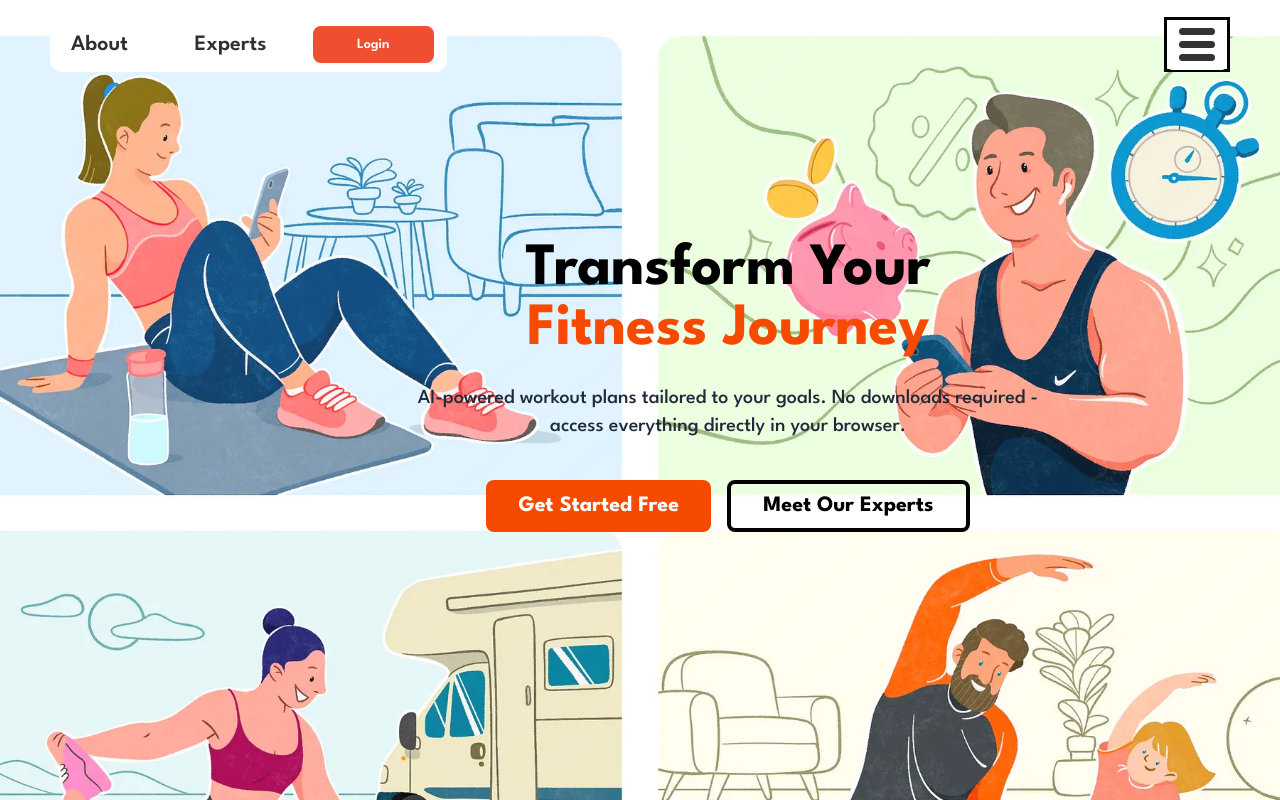
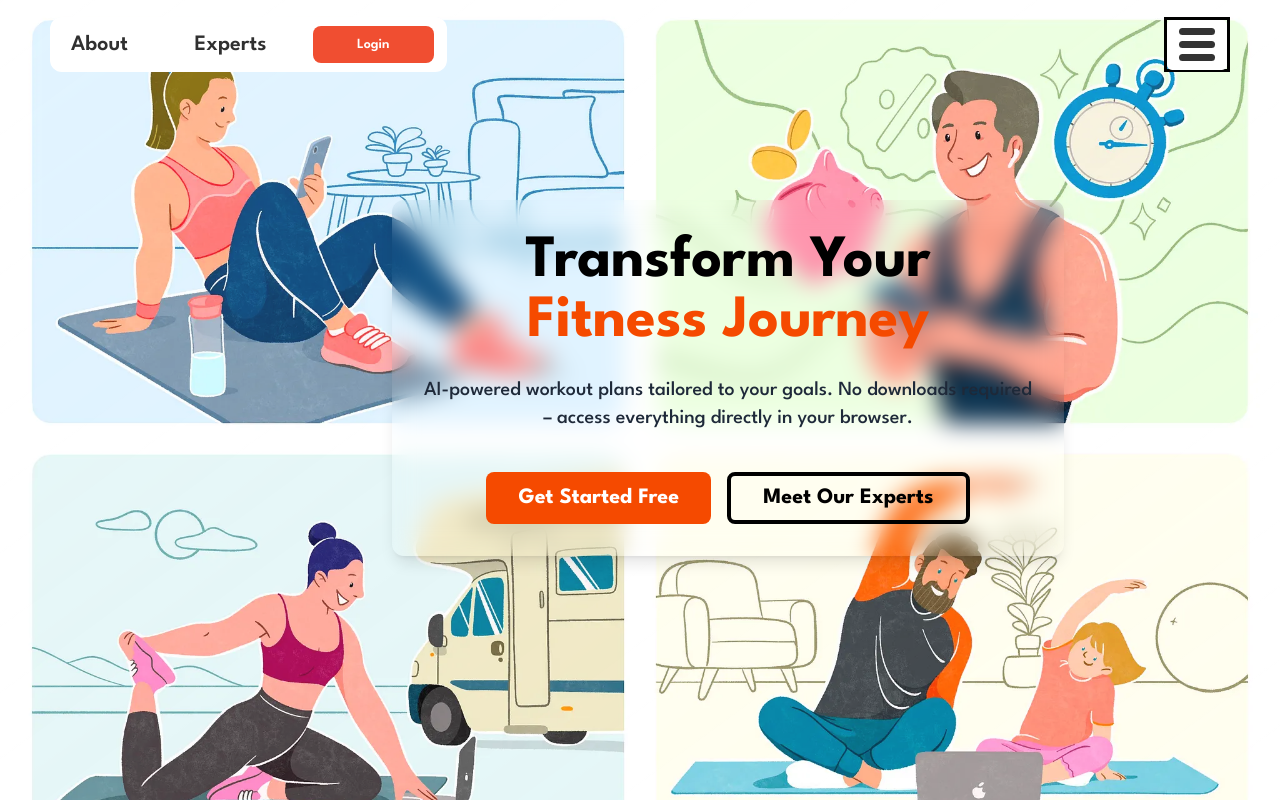
Before and after one commit to Santhoshkumarp01/FitnGro, a React (Vite) app: page / in a window 1280 px wide. Shown: the top 800 px of the page. Built offline with nearby package versions, Linux system fonts and the light colour scheme; no server answers; a web font is replaced by a local one.

Commit message:
hero-bg-blur...

```diff
--- a/frontend/src/pages/HomePage.jsx
+++ b/frontend/src/pages/HomePage.jsx
@@ -814,12 +814,13 @@ const solutions = [
   </div>
 
   {/* Container */}
-  <div className="max-w-7xl mx-auto px-4 lg:mt-10 sm:px-6 lg:px-8 py-20 md:py-8 lg:py-50 lg:ml-35">
+  <div className="max-w-7xl mx-auto px-4 lg:mt-0 sm:px-6 lg:px-8 py-20 md:py-8 lg:py-50 lg:ml-35">
     {/* Flex container for side-by-side layout */}
-    <div className="relative flex flex-col lg:ml-55 lg:mb-70 items-center lg:items-start gap-8 lg:gap-12">
+    <div className="relative flex flex-col lg:ml-55 lg:mb-10 items-center lg:items-start gap-8 lg:gap-12">
 
       {/* Left content */}
-      <div className="flex-1 text-center lg:mb-20 lg:max-w-2xl">
+      <div className="flex-1 text-center lg:mb-35 lg:max-w-2xl">
+  <div className="backdrop-blur-md rounded-xl p-8 shadow-lg">
     {/* Headline */}
     <h1 className="text-4xl sm:text-5xl md:text-6xl font-bold text-black mb-6">
       <span className="block">Transform Your</span>
@@ -828,22 +829,35 @@ const solutions = [
 
     {/* Subheading */}
     <p className="text-lg md:text-xl text-gray-800 mb-10">
-          AI-powered workout plans tailored to your goals. No downloads required -
+      AI-powered workout plans tailored to your goals. No downloads required –
       access everything directly in your browser.
     </p>
 
     {/* CTA Buttons */}
     <div className="flex justify-center sm:flex-row gap-4">
-          <button className="px-8 py-3 bg-orange-600 hover:bg-[#000000] hover:text-[#ef4d31] text-white font-bold rounded-lg transition-all transform hover:scale-105 ">
+      <button
+      onClick={() => currentUser ? navigate('/login') : setShowAuth(true)}
+      className="px-8 py-3 bg-orange-600 hover:bg-black hover:text-[#ef4d31] text-white font-bold rounded-lg transition-all transform hover:scale-105">
         Get Started Free
       </button>
-          <button className="px-8 py-3 bg-transparent border-2 border-black text-black hover:bg-black hover:text-[#ef4d31] font-bold rounded-lg transition-all md:border-4">
+      <button
+      onClick={() => currentUser ? navigate('/experts') : setShowAuth(true)}
+      className="px-8 py-3 bg-transparent border-2 border-black text-black hover:bg-black hover:text-[#ef4d31] font-bold rounded-lg transition-all md:border-4">
         Meet Our Experts
       </button>
     </div>
   </div>
+</div>
 
 
+      {/* Right image */}
+      {/* <div className="flex-1 flex justify-center lg:justify-end">
+        <img
+          src='frontend/src/assets/hero-ai.png'
+          alt="AI Hero"
+          className="w-80 h-80 lg:w-150 lg:h-150 xl:w-[500px] xl:h-[300px] object-contain"
+        />
+      </div> */}
 
     </div>
   </div>
```
Also changed, not shown: 18 other files (tests, documents, lock files or other folders). Lines whose indentation alone changed are shown as unchanged.
